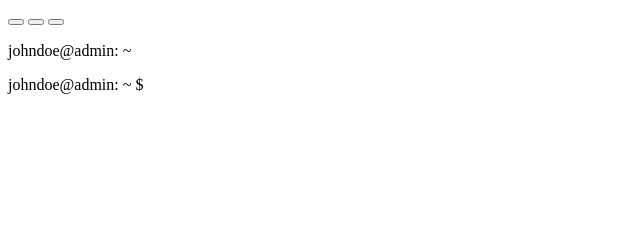
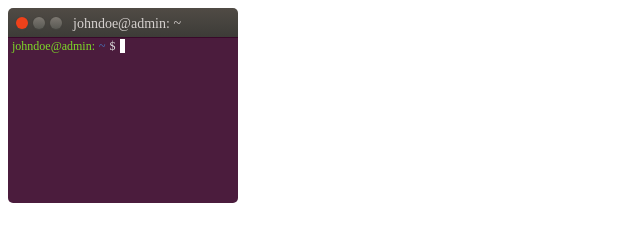
Before and after one commit to HassaineAnis/webstat, a plain HTML site: page index.html in a window 1280 px wide. Shown: the whole page, without its empty margins (0-640 px from the left). Drawn offline with Linux system fonts and the light colour scheme.

Commit message:
Update index.html

```diff
--- a/index.html
+++ b/index.html
@@ -4,7 +4,7 @@
     <meta charset="UTF-8">
     <meta name="viewport" content="width=device-width, initial-scale=1.0">
     <title>Terminal</title>
-    <link rel="stylesheet" href="styles.css"> <!-- Inclusion du fichier CSS -->
+    <link rel="stylesheet" href="style.css"> <!-- Inclusion du fichier CSS -->
 </head>
 <body>
     <div class="container">
```
